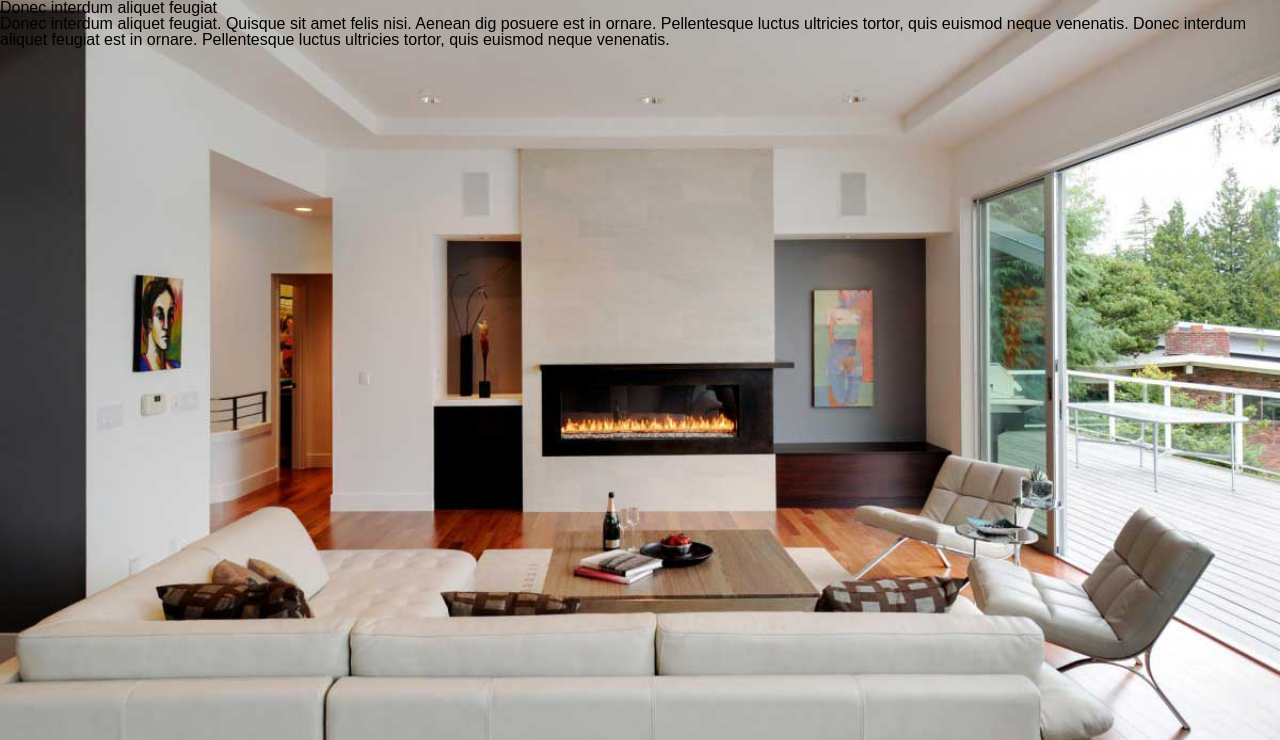
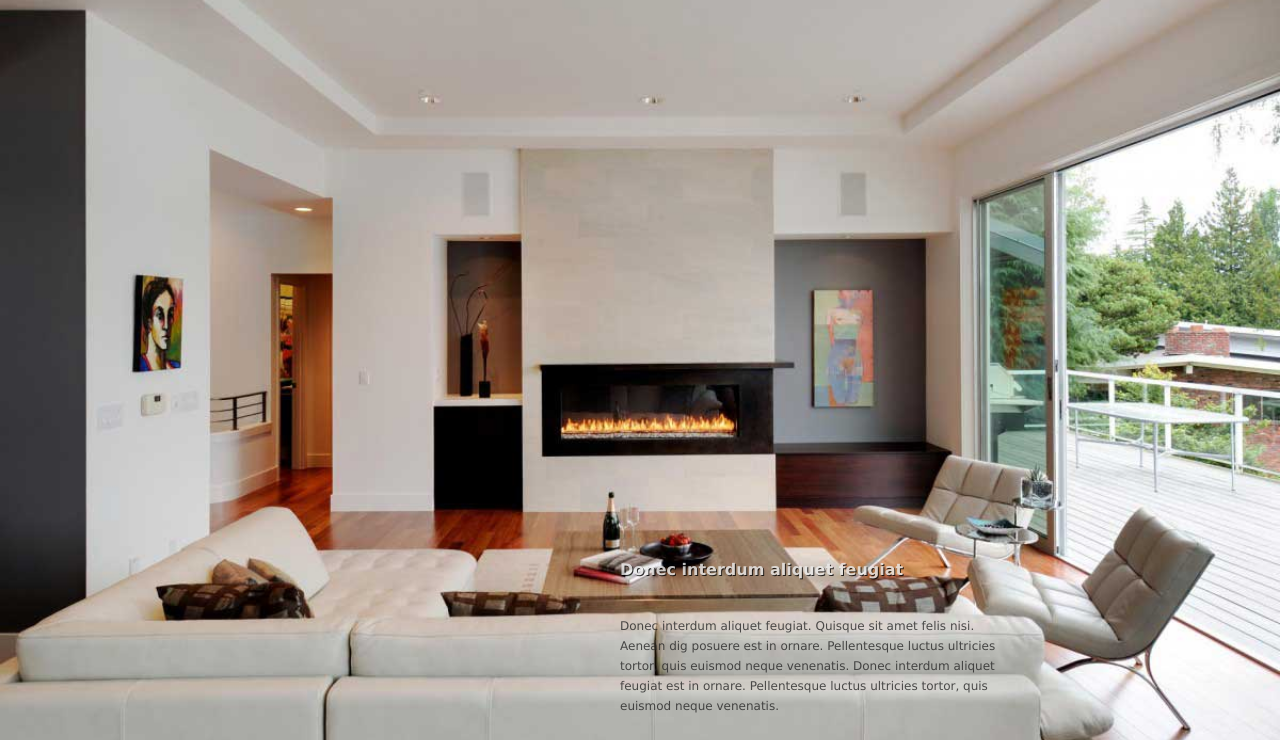
Before and after one commit to AliMD/UnderDev, a PHP site: page /index04.php in a window 1280 px wide. Shown: the top 740 px of the page. Run offline with PHP 8.4, Linux system fonts and the light colour scheme.

Commit message:
fix all pages with new strategy

```diff
--- a/htdocs/inc/description.php
+++ b/htdocs/inc/description.php
@@ -1,7 +1,3 @@
-<div class="descContainer">
+	<?php dynamic_content('description_title',"<h1 class='title'>",'</h1>') ?>
 
-	<?php dynamic_content('description_title',"<div class='title'>",'</div>') ?>
-
-	<?php dynamic_content('description_text',"<div class='desc'>",'</div>') ?>
-
-</div>
+	<?php dynamic_content('description_text',"<p class='desc'>",'</p>') ?>
--- a/htdocs/index01.php
+++ b/htdocs/index01.php
@@ -1,4 +1,8 @@
 <?php include 'inc/header.php'; ?>
-<?php include 'inc/logo.php'; ?>
+<div class="container">
+
+	<?php include 'inc/logo.php'; ?>
+
+</div>
 <?php include 'inc/slideshow.php'; ?>
 <?php include 'inc/footer.php'; ?>
--- a/htdocs/index02.php
+++ b/htdocs/index02.php
@@ -1,7 +1,9 @@
 <?php include 'inc/header.php'; ?>
-<?php include 'inc/logo.php'; ?>
 <?php include 'inc/slideshow.php'; ?>
+<div class="container">
+	<?php dynamic_content('description_text',"<p class='desc hover-mode'>",'</p>') ?>
+	<?php include 'inc/logo.php'; ?>
+</div>
 
-<?php dynamic_content('description_text',"<div class='desc hover-mode'>",'</div>') ?>
 
 <?php include 'inc/footer.php'; ?>
--- a/htdocs/index04.php
+++ b/htdocs/index04.php
@@ -13,12 +13,10 @@
 <body class="noLogo">
 	<header></header>
 	<section class='slideshow'>
-			<div class="descContainer">
+	<div class="container">
 
-				<?php dynamic_content('description_title',"<div class='title unload'>",'</div>') ?>
+		<?php include 'inc/description.php'; ?>
 
-				<?php dynamic_content('description_text',"<div class='desc unload'>",'</div>') ?>
-
-			</div>
+	</div>
 <?php include 'inc/slideshow.php'; ?>
 <?php include 'inc/footer.php'; ?>
```
Also changed, not shown: htdocs/index03.php (+6 -2 lines).
